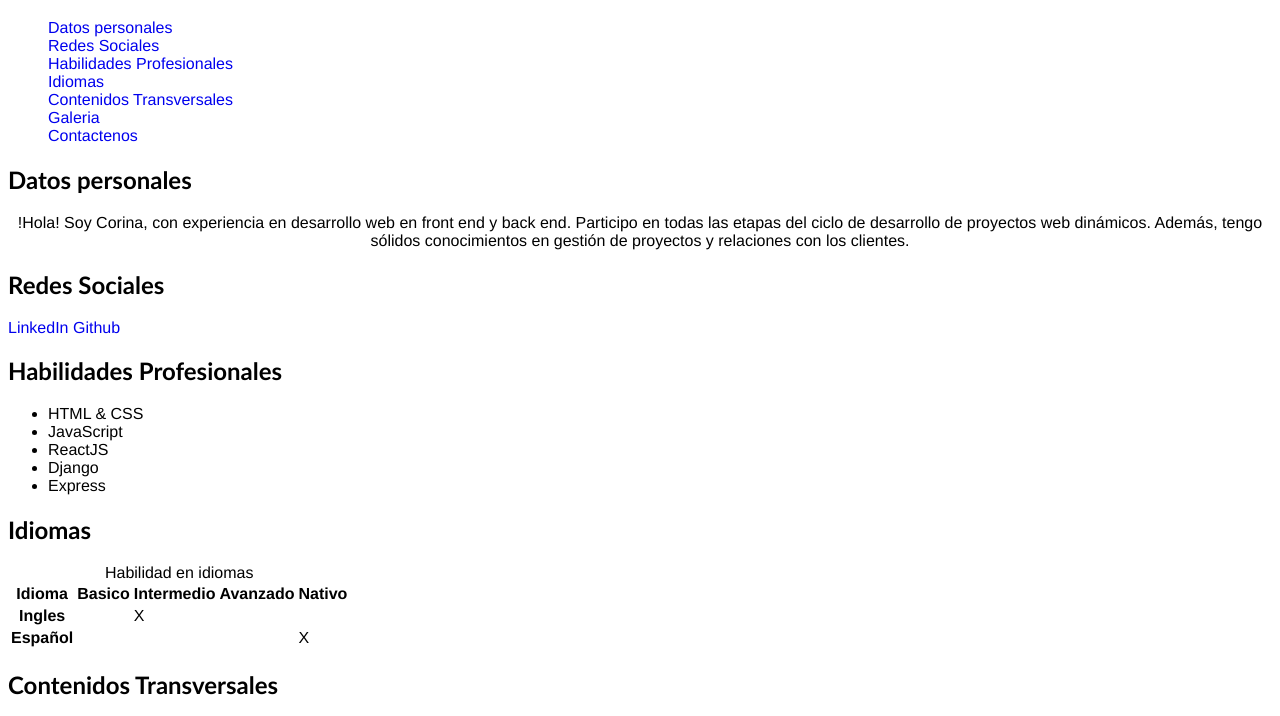
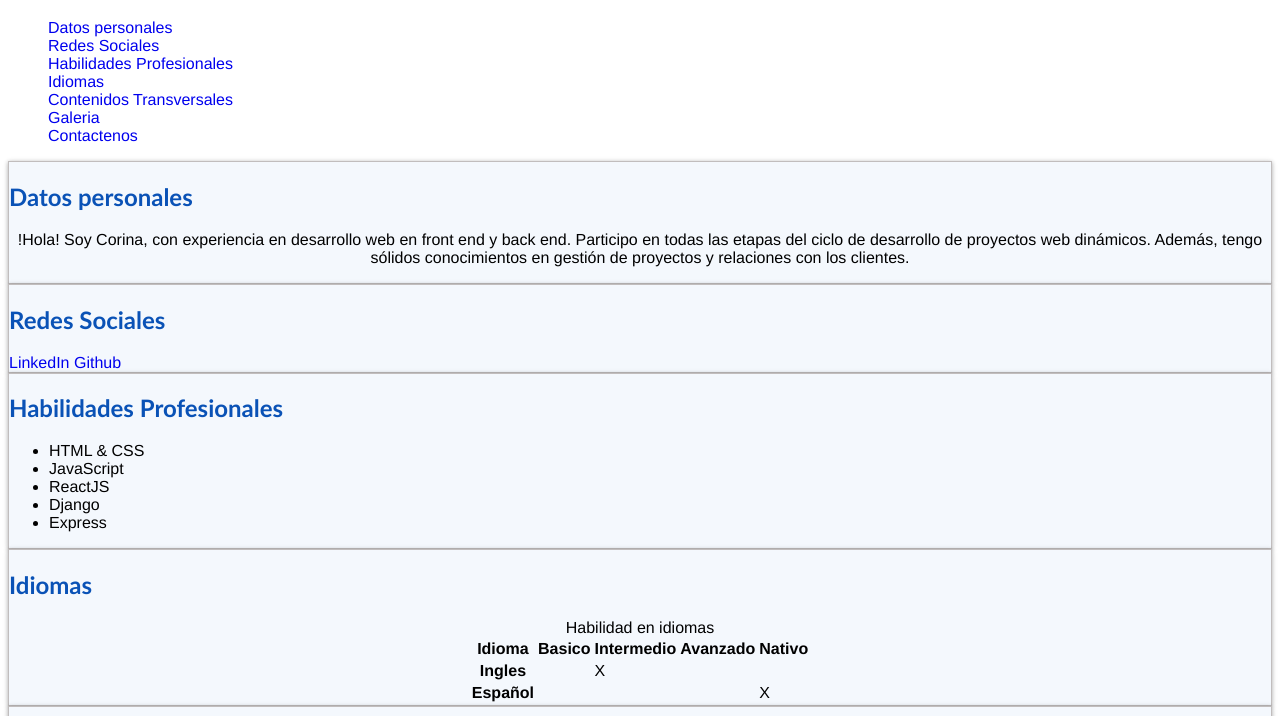
Before and after one commit to corinaheras/Curriculum, a plain HTML site: page index.html in a window 1280 px wide. Shown: the part 61-777 px from the top of the page. Drawn offline with Linux system fonts and the light colour scheme.

Commit message:
CSS - selectores por clase y compuestos

```diff
--- a/index.html
+++ b/index.html
@@ -27,7 +27,7 @@
 
     </nav>
 
-    <section id="secciondatos">
+    <section id="secciondatos" class="seccion">
 
         <h2>Datos personales</h2>
 
@@ -40,7 +40,7 @@
     </section>
 
 
-    <section id="seccionredes">
+    <section id="seccionredes" class="seccion">
 
 
         <h2>Redes Sociales</h2>
@@ -53,7 +53,7 @@
     </section>
 
 
-    <section id="seccionhabilidades">
+    <section id="seccionhabilidades" class="seccion">
 
         <h2>Habilidades Profesionales</h2>
 
@@ -68,7 +68,7 @@
     </section>
 
 
-    <section id="sectionidiomas">
+    <section id="seccionidiomas" class="seccion">
 
         <h2>Idiomas</h2>
 
@@ -104,7 +104,7 @@
 
 
 
-    <section id="secciontransversales">
+    <section id="secciontransversales" class="seccion">
 
         <h2>Contenidos Transversales</h2>
 
@@ -134,7 +134,7 @@
     </aside>
 
 
-    <section id="seccioncontactenos">
+    <section id="seccioncontactenos" class="seccion">
 
         <h2>Contactame</h2>
 
--- a/publicstylesheets/style.css
+++ b/publicstylesheets/style.css
@@ -25,3 +25,18 @@ p {
 #links {
     list-style-type: none;
 }
+
+.seccion {
+    border:  0.8pt solid #c1bdbd;
+
+    background-color: #f4f8fd;
+    box-shadow: 0 1px 6px rgb(0 0 0 / 12%), 0 1px 4px rgb(0 0 0 / 24%);
+}
+
+#seccionidiomas table {
+    margin: 0 auto;
+}
+
+section h2 {
+    color: #0a52b6;
+}
```
